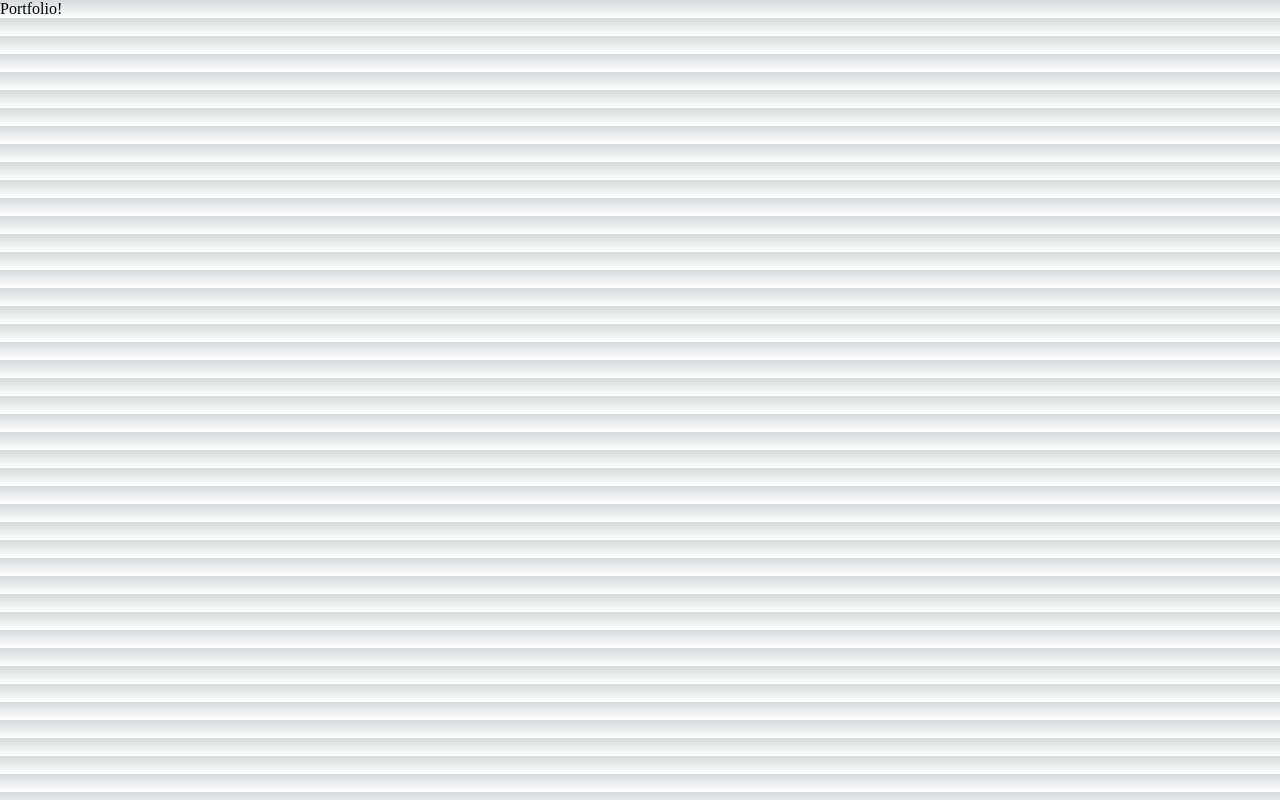
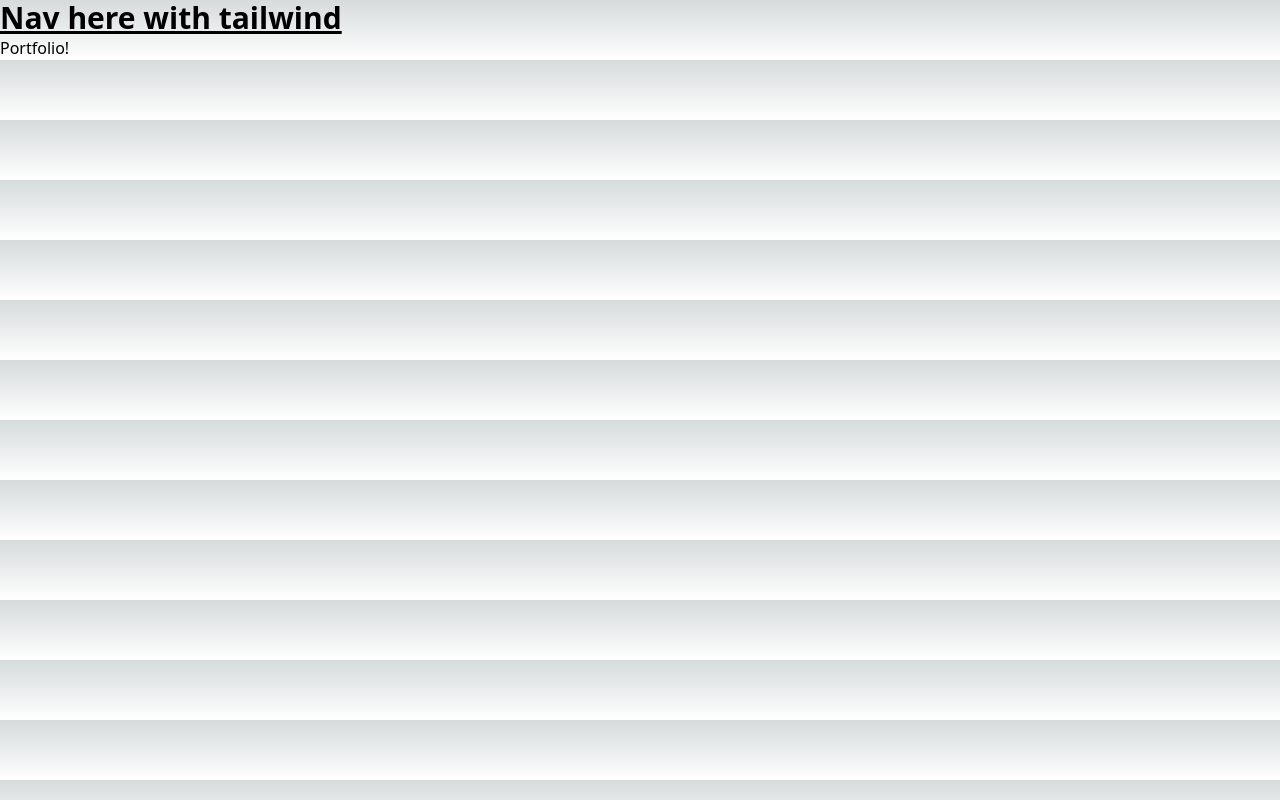
Before and after one commit to michaeljoepeterson/mjp-portfolio-next, a Next.js app: page / in a window 1280 px wide. Built offline with nearby package versions, Linux system fonts and the light colour scheme.

Commit message:
added tailwind

```diff
--- a/package.json
+++ b/package.json
@@ -15,8 +15,14 @@
     "eslint": "8.37.0",
     "eslint-config-next": "13.2.4",
     "next": "13.2.4",
+    "phaser": "^3.55.2",
     "react": "18.2.0",
     "react-dom": "18.2.0",
     "typescript": "5.0.3"
+  },
+  "devDependencies": {
+    "autoprefixer": "^10.4.14",
+    "postcss": "^8.4.21",
+    "tailwindcss": "^3.3.1"
   }
 }
--- a/pages/_app.tsx
+++ b/pages/_app.tsx
@@ -1,6 +1,6 @@
-import '@/styles/globals.css'
-import type { AppProps } from 'next/app'
+import '@/styles/globals.css';
+import type { AppProps } from 'next/app';
 
 export default function App({ Component, pageProps }: AppProps) {
-  return <Component {...pageProps} />
+  return (<Component {...pageProps} />);
 }
--- a/pages/_document.tsx
+++ b/pages/_document.tsx
@@ -5,6 +5,11 @@
     <Html lang="en">
       <Head />
       <body>
+        <nav>
+          <p className="text-3xl font-bold underline">
+            Nav here with tailwind
+          </p>
+        </nav>
         <Main />
         <NextScript />
       </body>
--- /dev/null
+++ b/postcss.config.js
@@ -0,0 +1,6 @@
+module.exports = {
+  plugins: {
+    tailwindcss: {},
+    autoprefixer: {},
+  },
+}
--- a/styles/globals.css
+++ b/styles/globals.css
@@ -1,3 +1,7 @@
+@tailwind base;
+@tailwind components;
+@tailwind utilities;
+
 :root {
   --max-width: 1100px;
   --border-radius: 12px;
--- /dev/null
+++ b/tailwind.config.js
@@ -0,0 +1,12 @@
+/** @type {import('tailwindcss').Config} */
+module.exports = {
+  content: [
+    "./app/**/*.{js,ts,jsx,tsx}",
+    "./pages/**/*.{js,ts,jsx,tsx}",
+    "./components/**/*.{js,ts,jsx,tsx}"
+  ],
+  theme: {
+    extend: {},
+  },
+  plugins: [],
+}
```
Also changed, not shown: 1 other file (tests, documents, lock files or other folders).
